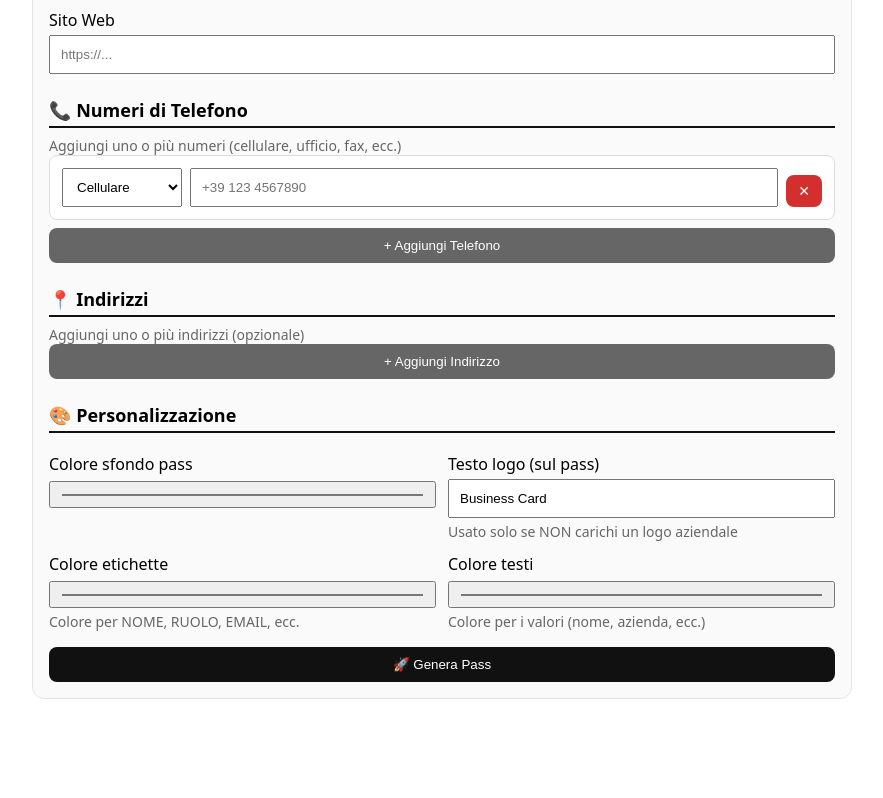
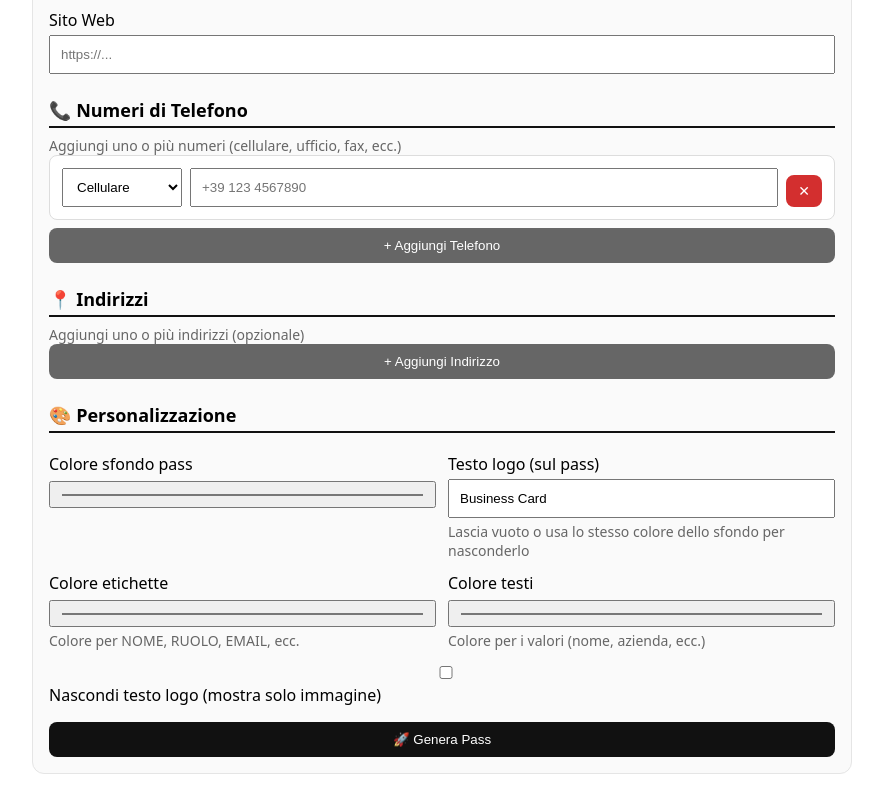
Before and after one commit to kynello/wallet-card-gen, a website: page public/index.html in a window 1280 px wide. Shown: the part 669-1467 px from the top of the page, without its empty margins (198-1081 px from the left). Before the commit the page ends 1392 px from the top, so only its background shows below. Drawn offline with Linux system fonts and the light colour scheme.

Commit message:
Update index.html

```diff
--- a/public/index.html
+++ b/public/index.html
@@ -81,7 +81,7 @@
       <div>
         <label>Testo logo (sul pass)</label>
         <input name="logoText" id="logoText" value="Business Card"/>
-        <div class="hint">Usato solo se NON carichi un logo aziendale</div>
+        <div class="hint">Lascia vuoto o usa lo stesso colore dello sfondo per nasconderlo</div>
       </div>
     </div>
     <div class="row">
@@ -97,6 +97,11 @@
       </div>
     </div>
 
+    <label>
+      <input type="checkbox" id="hideLogoText" onchange="toggleLogoTextVisibility()"/>
+      Nascondi testo logo (mostra solo immagine)
+    </label>
+
     <div class="actions">
       <button type="submit">🚀 Genera Pass</button>
     </div>
@@ -108,6 +113,23 @@
     let uploadedLogoPath = null;
     let phoneCount = 0;
     let addressCount = 0;
+
+    // Funzione per nascondere il logoText usando il colore dello sfondo
+    function toggleLogoTextVisibility() {
+      const hideCheckbox = document.getElementById('hideLogoText');
+      const logoTextInput = document.getElementById('logoText');
+
+      if (hideCheckbox.checked) {
+        // Nascondi mettendo uno spazio invisibile
+        logoTextInput.value = ' '; // Spazio singolo
+        logoTextInput.disabled = true;
+        logoTextInput.style.opacity = '0.5';
+      } else {
+        logoTextInput.value = 'Business Card';
+        logoTextInput.disabled = false;
+        logoTextInput.style.opacity = '1';
+      }
+    }
 
     // Gestione upload logo
     document.getElementById('logoInput').addEventListener('change', async (e) => {
@@ -252,6 +274,8 @@
         email: document.getElementById('email').value,
         website: document.getElementById('website').value,
         brandColor: document.getElementById('brandColor').value,
+        labelColor: document.getElementById('labelColor').value,
+        foregroundColor: document.getElementById('foregroundColor').value,
         logoText: document.getElementById('logoText').value,
         phones: phones,
         addresses: addresses,
```
